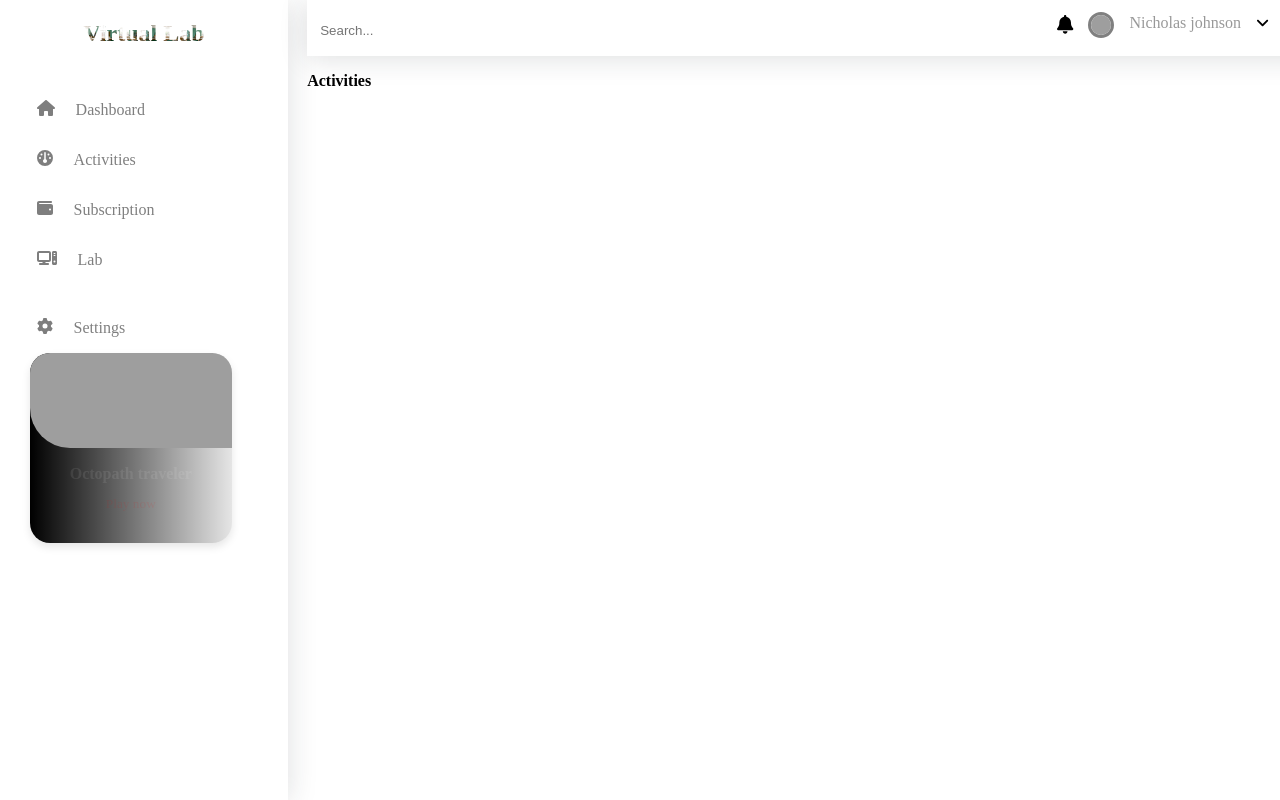
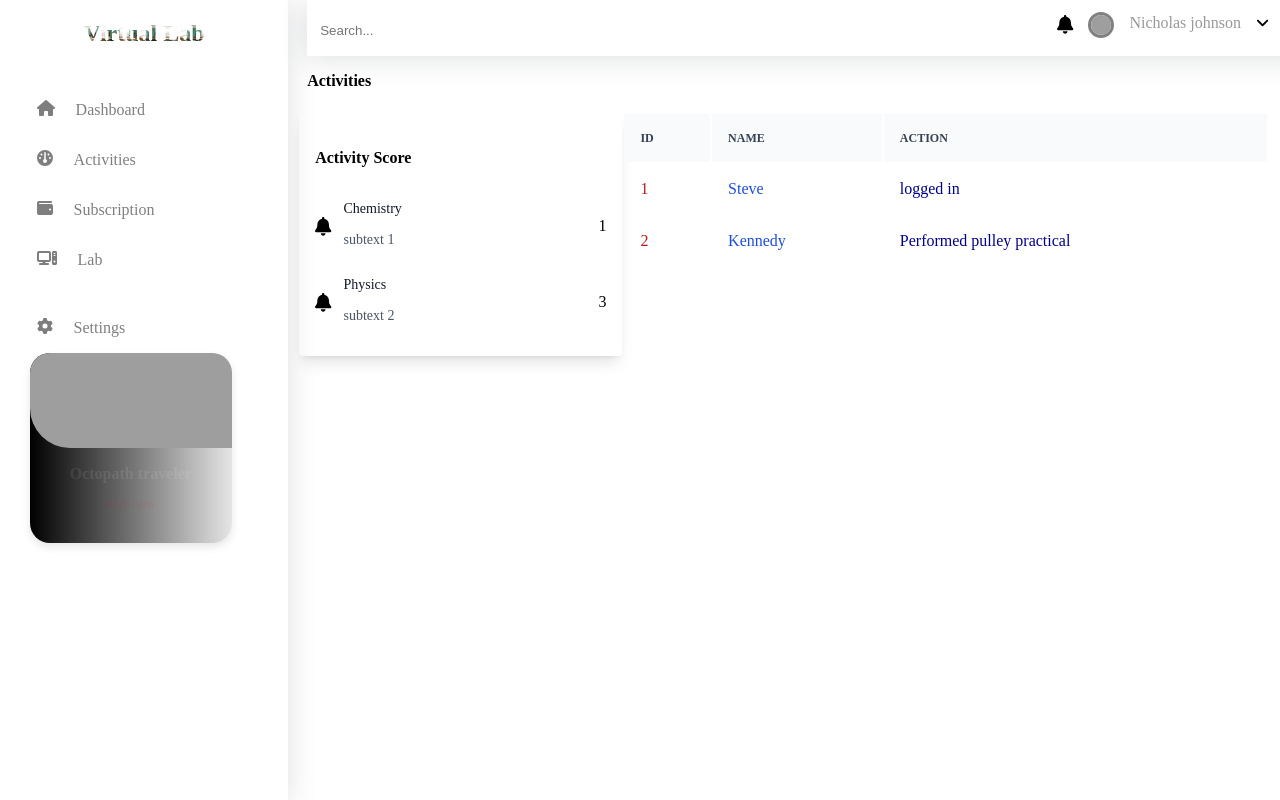
Before and after one commit to Lan5555/Virtual-lab-, a Next.js app: page /pages/activities in a window 1280 px wide. Built offline with nearby package versions, Linux system fonts and the light colour scheme; grey boxes are pictures that could not be loaded.

Commit message:
activity

```diff
--- /dev/null
+++ b/src/app/components/activity-card.tsx
@@ -0,0 +1,46 @@
+import Icon from "./icons";
+import { CSSProperties } from "react";
+
+interface props {
+    title: string;
+    items: {
+        icon?: string;
+        text: string;
+        subtext?: string;
+        value: number;
+    }[];
+}
+
+const ActivityCard:React.FC<props> = ({ title, items }) => {
+    const roundStyle: CSSProperties = {
+        borderRadius: "50%",
+        width: "1.5rem",
+        height: "1.5rem",
+        border: "1px solid gray",
+        padding: "0.5rem",
+    }
+    return (
+        <div className="max-w-sm p-4 rounded overflow-hidden shadow-lg">
+            <div>
+                <h4> { title }</h4>
+            </div>
+
+            {/* list */}
+            { items.map((obj, index) => (
+                <div className="flex justify-between" key={index}>
+                    <div className="flex items-center">
+                        <Icon iconName={obj.icon || obj.icon != "" ? obj.icon : 'bell'} size1={'14pt'} onPressed={() => { } } color={''}/>
+                        <div className="ml-3 text-sm">
+                            <p className="text-gray-900 leading-none">{ obj.text }</p>
+                            <p className="text-gray-600">{ obj.subtext }</p>
+                        </div>
+                    </div>
+
+                    <div className="my-auto">{ obj.value }</div>
+                </div>
+            ))}
+        </div>
+    );
+}
+
+export default ActivityCard;
--- /dev/null
+++ b/src/app/components/table.tsx
@@ -0,0 +1,50 @@
+import React, { CSSProperties, ReactElement, ReactNode } from "react";
+
+interface TableProps {
+    fields: string[];
+    items: Record<string, any>[];
+    onSelect: (item: Record<string, any>) => void;
+    children: React.ReactNode;
+}
+
+const TablePane:React.FC<TableProps> = ({ fields, items, onSelect, children }) => {
+
+    const tdStyles: CSSProperties = {
+        cursor: "pointer",
+        color: "darkblue",
+    }
+
+    // pass modifying slot element for a column
+    const slotElement = (name: string) => (data: any) => {
+        const child = React.Children.toArray(children).find(
+            (el) => React.isValidElement(el) && el.props.slot === name
+        );
+        return child ? React.cloneElement(child as React.ReactElement, { children: data }) : null;
+    }
+
+    return (
+        <div>
+            <table className="w-full min-w-max table-auto text-left">
+                <thead className="text-xs text-gray-700 uppercase bg-gray-50 dark:bg-gray-700 dark:text-gray-400">
+                    <tr className="">
+                        { fields.map((it, index) => <th className="border-b border-blue-gray-100 bg-blue-gray-50 p-4" key={`f${index}`}>{it}</th>)}
+                    </tr>
+                </thead>
+                <tbody>
+                    {
+                        items.map((obj, index) => (
+                            <tr className="" key={`io${index}`}>
+                                { Object.keys(obj).map((k, i) => (
+                                    <td className="p-4 border-b border-blue-gray-50" style={tdStyles} onClick={ () => onSelect(obj[k]) } key={`i${i}`}>{ slotElement(k)(obj[k]) ?? obj[k] }</td>
+                                ))}
+                            </tr>
+                        ))
+                    }
+
+                </tbody>
+            </table>
+        </div>
+    )
+}
+
+export default TablePane;
--- a/src/app/pages/activities/page.tsx
+++ b/src/app/pages/activities/page.tsx
@@ -1,12 +1,58 @@
 'use client'
 
+import ActivityCard from "@/app/components/activity-card";
+import TablePane from "@/app/components/table";
 import PageLayout from "@/app/page-layouts/page-layout";
+import { faTachometer } from "@fortawesome/free-solid-svg-icons";
+import { FontAwesomeIcon } from "@fortawesome/react-fontawesome";
 
 const Activities: React.FC = () => {
+    const fields = ["id", "name", "action"];
+    const items = [
+        {
+            id: 1,
+            name: "Steve",
+            action: "logged in",
+        },{
+            id: 2,
+            name: "Kennedy",
+            action: "Performed pulley practical",
+        }
+    ];
+
+    const score = {
+        title: "Activity Score",
+        items: [{
+            icon: "",
+            text: "Chemistry",
+            subtext: "subtext 1",
+            value: 1,
+        },{
+            icon: "",
+            text: "Physics",
+            subtext: "subtext 2",
+            value: 3,
+        }]
+    };
     return (
         <PageLayout>
             <div className="">
                 <h4>Activities</h4>
+            </div>
+            <div className="flex -mx-2">
+                <div className="w-1/3">
+                   <ActivityCard title={score.title} items={score.items}/>
+                </div>
+                <div className="w-2/3">
+                    <TablePane
+                        fields={fields}
+                        items={items}
+                        onSelect={() => null }
+                    >
+                        <div className="text-blue-700" slot="name"></div>
+                        <div className="text-red-700" slot="id"></div>
+                    </TablePane>
+                </div>
             </div>
         </PageLayout>
     )
--- a/src/app/pages/subscription/page.tsx
+++ b/src/app/pages/subscription/page.tsx
@@ -27,9 +27,10 @@ const Subscription: React.FC = () => {
                 <h3>Choose your plan</h3>
             </div>
 
-            <div className="flex justify-center items-center">
+            <div className="flex flex-wrap">
 
                 { plans.map((it) => (
+                    <div className="w-1/3">
                         <PaymentCard
                             key={it.header}
                             header={it.header}
@@ -37,6 +38,7 @@ const Subscription: React.FC = () => {
                             features={it.features}
                             limit={it.limit}>
                         </PaymentCard>
+                    </div>
                 ))}
 
             </div>
```
Lines whose indentation alone changed are shown as unchanged.
